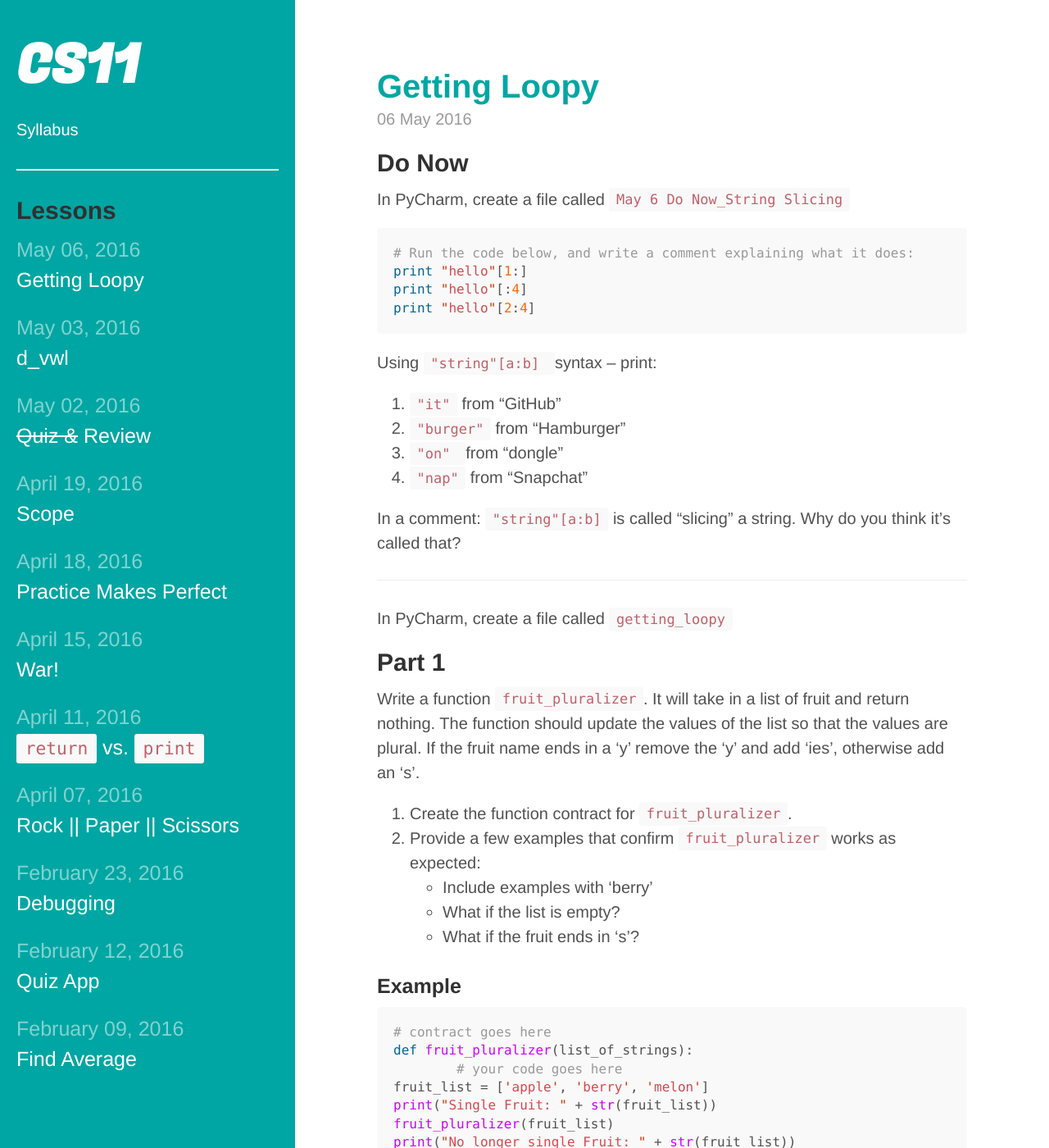
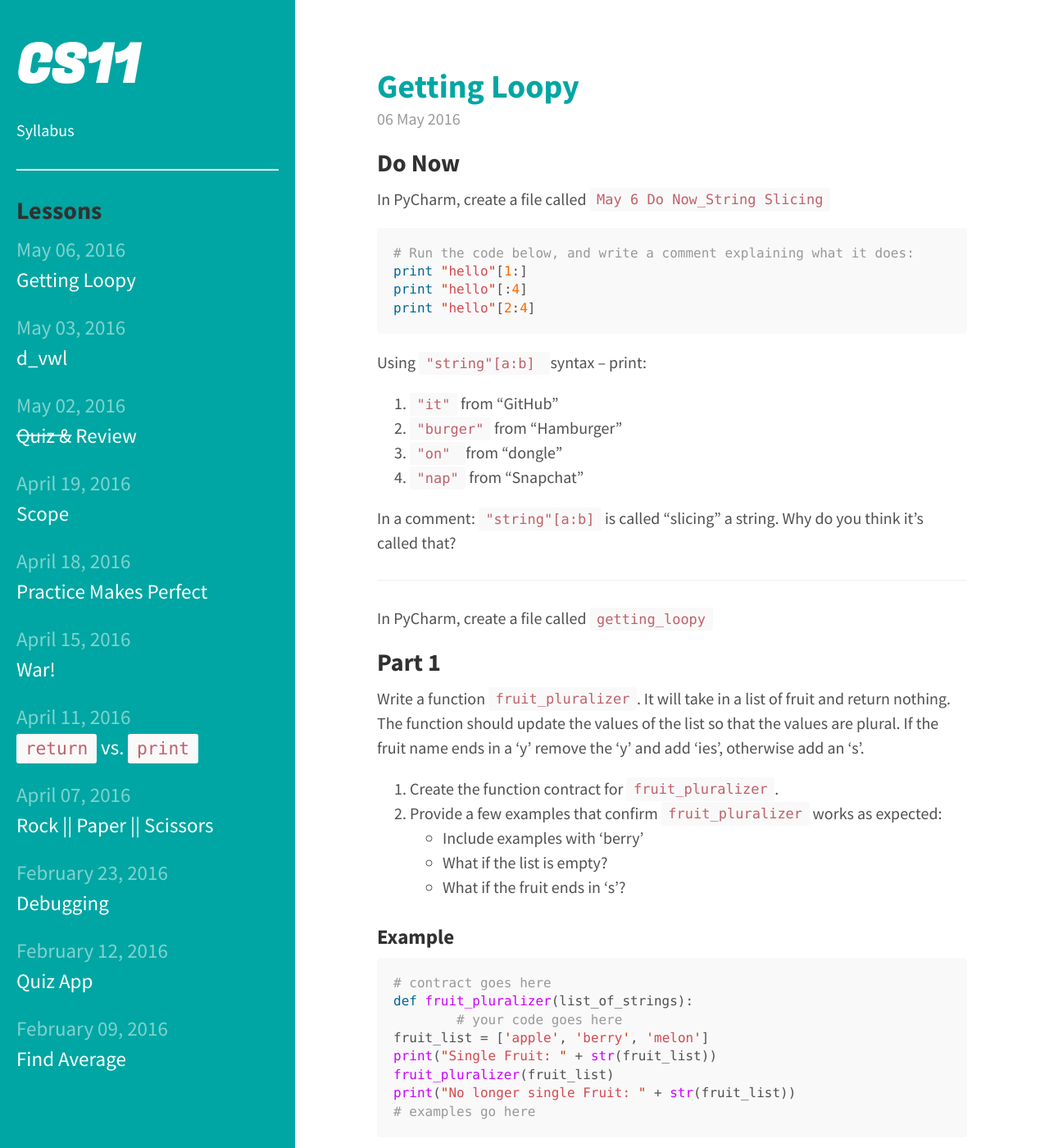
Before and after one commit to bensk/cs11, a Jekyll site: the page built from index.html, in a window 1280 px wide and 1400 px high. Shown: the whole window at 82% size. Built offline with Jekyll 4.4.1, drawn with Linux system fonts in a browser that asks for light colours; the list of posts is cut into pages by our own code; a style sheet for code colours, icons or effects is not loaded.

Commit message:
Revert "proxima nova?"
This reverts commit 8906be3d34bbbc1879928e331409b029d6af4cd2.

```diff
--- a/public/css/hyde.css
+++ b/public/css/hyde.css
@@ -32,7 +32,7 @@
  */
 
 html {
-  font-family: "proxima-nova", Helvetica, Arial, sans-serif;
+  font-family: "Source Sans Pro", Helvetica, Arial, sans-serif;
 }
 @media (min-width: 48em) {
   html {
```
